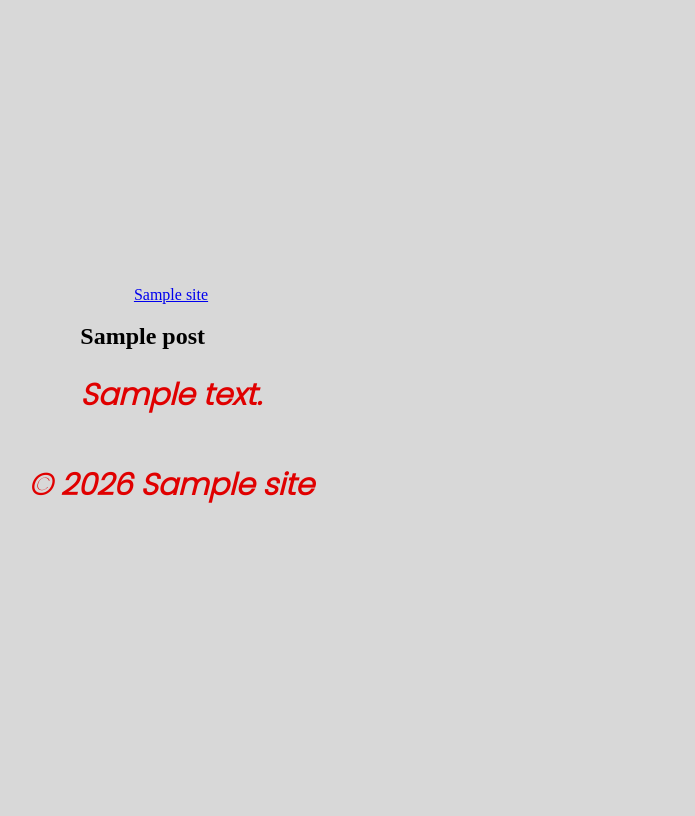
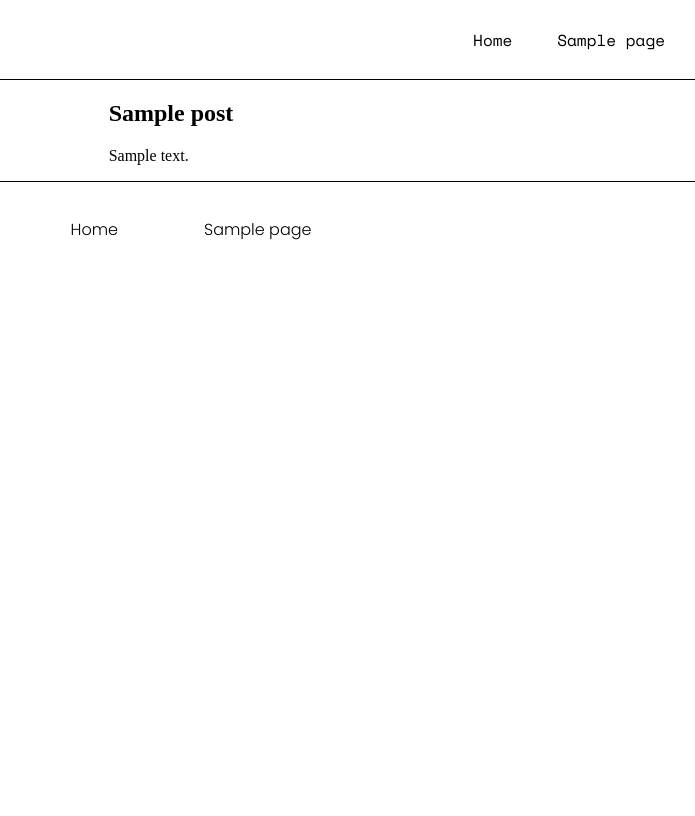
Before and after one commit to pastime8006/projet11-motaphoto, a WordPress theme: template motaphoto-theme/page.php in a window 1280 px wide. Shown: the whole page, without its empty margins (469-1164 px from the left). After the commit the page ends 240 px from the top, so only its background shows below. Run offline with PHP 8.4 and a stand-in for WordPress, Linux system fonts and the light colour scheme; the site name, menu and one post (Sample post) are stand-ins, and other content is empty.

Commit message:
creation de footer.php et header.php - creation des menus

```diff
--- a/motaphoto-theme/assets/css/main.css
+++ b/motaphoto-theme/assets/css/main.css
@@ -1,3 +1,35 @@
+*,
+*::before,
+*::after {
+  box-sizing: border-box;
+}
+
+body {
+  width: 100%;
+  min-height: 100vh;
+  margin: 0;
+  padding: 0;
+  display: flex;
+  align-items: center;
+  flex-direction: column;
+}
+
+img,
+picture,
+video,
+canvas,
+svg {
+  display: block;
+  max-width: 100%;
+}
+
+button,
+input,
+select,
+textarea {
+  font: inherit;
+}
+
 /* Space mono regular */
 @font-face {
   font-family: "Space Mono";
@@ -48,26 +80,75 @@
   font-weight: 300;
   font-display: swap;
 }
-body {
-  background-color: #D8D8D8;
+.site-header {
+  width: 100%;
+  max-width: 1440px;
+  background-color: white;
+  height: 80px;
+  display: flex;
+  align-items: center;
+  justify-content: space-between;
+  border-bottom: 1px solid #000;
 }
-
-p {
-  color: #E00000;
-  font-family: "Poppins", sans-serif;
-  font-size: 30px;
-  font-weight: bold;
-  font-style: italic;
-  line-height: 1;
-  font-display: swap;
-}
-
-body {
-  min-height: 100vh;
+.site-header .custom-logo-container {
   display: flex;
   align-items: center;
   justify-content: center;
-  flex-direction: column;
+}
+.site-header .custom-logo {
+  margin-left: 146px;
+}
+.site-header .site-navigation {
+  display: flex;
+  justify-content: space-between;
+  padding-right: 146px;
+}
+.site-header .site-navigation .main-menu {
+  display: flex;
+  align-items: center;
+  justify-content: center;
+  gap: 45px;
+}
+.site-header .site-navigation .main-menu .menu-item {
+  list-style: none;
+  font-family: "Space Mono", sans-serif;
+  font-size: 16px;
+  font-weight: 400;
+  font-style: normal;
+  line-height: 1.5;
+  font-display: swap;
+}
+.site-header .site-navigation .main-menu .menu-item a {
+  text-decoration: none;
+  color: black;
+}
+
+footer {
+  width: 100%;
+  max-width: 1440px;
+  height: 0px;
+  border-top: 1px solid #000;
+}
+footer .footer-menu {
+  display: flex;
+  justify-content: center;
+  gap: 45px;
+  padding-top: 20px;
+  gap: 86px;
+}
+footer .footer-menu .menu-item {
+  font-family: "Poppins", sans-serif;
+  font-size: 16px;
+  font-weight: 400;
+  font-style: normal;
+  line-height: 1.5;
+  font-display: swap;
+  color: #000;
+  list-style: none;
+}
+footer .footer-menu .menu-item a {
+  color: #000;
+  text-decoration: none;
 }
 
 /*# sourceMappingURL=main.css.map */
--- a/motaphoto-theme/assets/scss/base/_reset.scss
+++ b/motaphoto-theme/assets/scss/base/_reset.scss
@@ -0,0 +1,31 @@
+*,
+*::before,
+*::after {
+  box-sizing: border-box;
+}
+
+body {
+  width: 100%;
+  min-height: 100vh;
+  margin: 0;
+  padding: 0;
+  display: flex;
+  align-items: center;
+  flex-direction: column;
+}
+
+img,
+picture,
+video,
+canvas,
+svg {
+  display: block;
+  max-width: 100%;
+}
+
+button,
+input,
+select,
+textarea {
+  font: inherit;
+}
--- a/motaphoto-theme/assets/scss/layout/_footer.scss
+++ b/motaphoto-theme/assets/scss/layout/_footer.scss
@@ -1,9 +1,27 @@
 @use "../utils/utils" as utils;
-@use "../base/typography";
+
+footer {
+  width: 100%;
+  max-width: 1440px;
+  height: 0px;
+  border-top: 1px solid #000;
+
+  .footer-menu {
+    display: flex;
+    justify-content: center;
+    gap: 45px;
+    padding-top: 20px;
+    gap: 86px;
 
 
-p{
-    color: utils.$color-primary;
-    @include utils.font-poppins(30px, bold,italic, 1);
-
+    .menu-item {
+      @include utils.font-poppins(16px, 400, normal, 1.5);
+      color: #000;
+      list-style: none;
+    }
+    .menu-item a {
+      color: #000;
+      text-decoration: none;
+    }
+  }
 }
--- a/motaphoto-theme/assets/scss/layout/_header.scss
+++ b/motaphoto-theme/assets/scss/layout/_header.scss
@@ -1,5 +1,41 @@
 @use "../utils/utils" as utils;
 
-body{
-    background-color: utils.$color-gray-light;
+.site-header {
+  width: 100%;
+  max-width: 1440px;
+  background-color: white;
+  height: 80px;
+  display: flex;
+  align-items: center;
+  justify-content: space-between;
+  border-bottom: 1px solid #000;
+
+  .custom-logo-container {
+    @include utils.flex-center;
+  }
+
+  .custom-logo {
+    margin-left: 146px;
+  }
+  .site-navigation {
+    display: flex;
+    justify-content: space-between;
+    padding-right: 146px;
+
+
+    .main-menu {
+      @include utils.flex-center;
+      gap: 45px;
+
+      .menu-item {
+        list-style: none;
+        @include utils.font-space-mono(16px);
+      }
+
+      .menu-item a {
+        text-decoration: none;
+        color: black;
+      }
+    }
+  }
 }
--- a/motaphoto-theme/assets/scss/main.scss
+++ b/motaphoto-theme/assets/scss/main.scss
@@ -5,12 +5,3 @@
 @use "base/base";
 @use "components/modale";
 @use "layout/layout";
-
-
-body {
-  min-height: 100vh;
-  display: flex;
-  align-items: center;
-  justify-content: center;
-  flex-direction: column;
-}
--- a/motaphoto-theme/assets/scss/utils/_mixins.scss
+++ b/motaphoto-theme/assets/scss/utils/_mixins.scss
@@ -19,3 +19,13 @@
   line-height: $line-height;
   font-display: swap;
 }
+
+//===================
+// Centrage flex
+//===================
+
+@mixin flex-center{
+  display: flex;
+  align-items: center;
+  justify-content: center;
+}
--- a/motaphoto-theme/footer.php
+++ b/motaphoto-theme/footer.php
@@ -1,10 +1,20 @@
 <!-- Pied de page commun aux pages du thème. -->
 <footer class="site-footer">
-    <!-- Affiche l'année actuelle et le nom configuré dans WordPress. -->
-    <p>&copy; <?php echo esc_html( wp_date( 'Y' ) ); ?> <?php bloginfo( 'name' ); ?></p>
+    <?php
+    wp_nav_menu(
+        array(
+            'theme_location' => 'footer-menu',
+            'container'      => false,
+            'menu_class'     => 'footer-menu',
+            'fallback_cb'    => false,
+        )
+    );
+    ?>
 </footer>
 
 <!-- WordPress ajoute ici les scripts chargés dans le footer. -->
-<?php wp_footer(); ?>
+<?php
+wp_footer();
+?>
 </body>
 </html>
--- a/motaphoto-theme/functions.php
+++ b/motaphoto-theme/functions.php
@@ -25,3 +25,35 @@ wp_enqueue_script( 'jquery' );
 }
 
 add_action( 'wp_enqueue_scripts', 'motaphoto_theme_enqueue_scripts' );
+
+
+//============================
+// add theme support
+//============================
+
+
+function motaphoto_theme_setup() {
+    add_theme_support( 'title-tag' );
+    add_theme_support( 'post-thumbnails' );
+      add_theme_support( 'custom-logo', array(
+        'height'      => 100,
+        'width'       => 300,
+        'flex-height' => true,
+        'flex-width'  => true,
+    ) );
+    add_theme_support( 'html5', array( 'search-form', 'comment-form', 'comment-list', 'gallery', 'caption' ) );
+    add_theme_support( 'menus' );
+}
+
+add_action( 'after_setup_theme', 'motaphoto_theme_setup' );
+
+//============================
+// Menus
+//============================
+
+function register_motaphotos_menus(){
+    register_nav_menu( 'main-menu' , __('Menu principal', 'motaphotos') );
+    register_nav_menu( 'footer-menu' , __('Menu footer', 'motaphotos') );
+}
+
+add_action('after_setup_theme', 'register_motaphotos_menus');
--- a/motaphoto-theme/header.php
+++ b/motaphoto-theme/header.php
@@ -13,8 +13,22 @@
 <?php wp_body_open(); ?>
 
 <header class="site-header">
-    <!-- Le titre du site renvoie vers la page d'accueil. -->
-    <a class="site-title" href="<?php echo esc_url( home_url( '/' ) ); ?>">
-        <?php bloginfo( 'name' ); ?>
-    </a>
+    <div class="custom-logo-container">
+        <?php the_custom_logo(); ?>
+    </div>
+
+    <nav class="site-navigation" aria-label="Navigation principale">
+        <?php
+        // Affiche le menu principal défini dans l'administration.
+        wp_nav_menu(
+            array(
+                'theme_location' => 'main-menu',
+                'container'      => false,
+                'menu_class'     => 'main-menu',
+                'fallback_cb'    => false,
+            )
+        );
+        ?>
+    </nav>
+
 </header>
--- a/motaphoto-theme/index.php
+++ b/motaphoto-theme/index.php
@@ -1,8 +1,4 @@
 <?php
-// Modèle de secours utilisé quand aucun modèle plus précis ne correspond.
-// Affiche ici le texte de démonstration du thème.
-echo 'Ceci est le theme du site web de Mota Photo';
-
 // Inclut l'en-tête commun (doctype, head et début du body).
 get_header(); ?>
 
```
Also changed, not shown: motaphoto-theme/assets/scss/layout/_layout.scss (line endings or trailing spaces), 1 other file.
